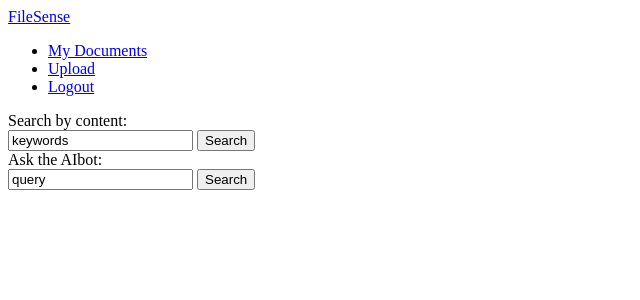
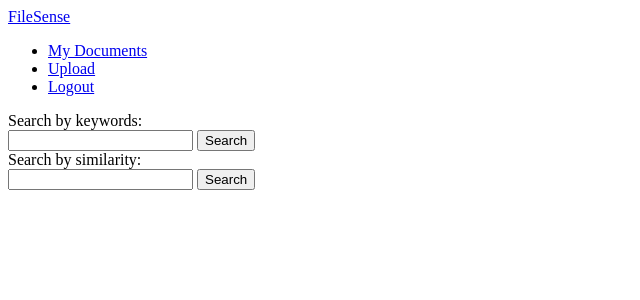
Before and after one commit to MateiBuzdea/FileSense-Project, a Flask app: page /home in a window 1280 px wide. Shown: the top 300 px of the page, without its empty margins (0-640 px from the left). Run offline with Flask 3, Linux system fonts and the light colour scheme; the visitor is signed in with stand-in values (Sample User, id 1); data that the repository does not hold is empty; parts of the project's set-up code (start-up, migrations or seed data) failed here and were passed over.

Commit message:
Fix search functionality

```diff
--- a/docker-compose.yaml
+++ b/docker-compose.yaml
@@ -7,8 +7,8 @@ services:
       context: ./web
       dockerfile: Dockerfile
     volumes:
-      - static_vol:/app/static
-      - ai_vol:/app/ai_data
+      - static_vol:/app/app/static
+      - ai_vol:/app/app/ai_data
     expose:
       - 5000
     env_file:
--- a/web/app/core/views.py
+++ b/web/app/core/views.py
@@ -8,6 +8,7 @@ from .forms import UploadForm
 from app import ai_utils
 
 core_bp = Blueprint("core", __name__)
+
 
 @login_required
 @core_bp.route("/home", methods=["GET"])
@@ -22,38 +23,50 @@ def home():
 @login_required
 @core_bp.route("/search", methods=["POST"])
 def search():
-    # search can be done by keywords or by chatbot
-    # check if the parameter is keywords or query
-    if request.form.get("keywords"):
-        keywords = request.form.get("keywords")
-        ai_results = ai_utils.search_documents(ai_utils.embeddings, keywords)
+    # search can be done by similarity or keywords search
+    # check if the parameter is similarity or keywords
+    if request.form.get("similarity"):
+        query = request.form.get("similarity")
+        ai_results = ai_utils.search_documents(ai_utils.embeddings, query)
 
         # Get the documents from the database
-        results = Document.query.filter(Document.id.in_([result[0] for result in ai_results])).all()
+        results = []
+
+        # make sure that the results are in order of similarity
+        # similarity must be bigger than 0.2
+        for result in ai_results:
+            if result[1] > 0.2:
+                document = Document.query.get(result[0])
+                if document:
+                    results.append(document)
 
         return jsonify({
-            "response":None,
+            "response": None if len(results) > 0 else "No results found.",
             "results": [result.to_dict() for result in results]
             })
 
-    elif request.form.get("query"):
-        query = request.form.get("query")
+    elif request.form.get("keywords"):
+        query = request.form.get("keywords")
 
-        # Get the query and extract the keywords (named entities) using NER
-        sql_query = ai_utils.extract_keywords(ai_utils.nlp, query)
-        with db.engine.connect() as conn:
-            try:
-                results = conn.execute(text(sql_query % current_user.username)).fetchall()
-            except:
-                return jsonify({"error": "Error fetching the database"}), 400
+        # Get the query and extract the keywords
+        keywords = ai_utils.extract_keywords(ai_utils.nlp, query)
+
+        # Filter the documents by keywords
+        try:
+            sql_query = "content LIKE '%" + "%' OR content LIKE '%".join(keywords) + "%'"
+            results = Document.query.filter(text(sql_query)).all()
+        except:
+            return jsonify({
+                "response": "Error fetching results.",
+                "results": []
+                }), 400
 
         return jsonify({
             "response":"Here is what I found:",
-            "results":[result.to_dict() for result in results]
+            "results":[result.to_dict() for result in results] if len(keywords) > 0 else []
             })
 
     return jsonify({"error": "Invalid query."}), 400
-
 
 
 @login_required
--- a/web/app/templates/home.html
+++ b/web/app/templates/home.html
@@ -9,17 +9,17 @@
 </div>
 {% endfor %}
 
-Search by content:
+Search by keywords:
 <form action="{{ url_for('core.search') }}" method="POST">
     <input type="hidden" name="csrf_token" value="{{ csrf_token() }}" />
-    <input type="text" name="keywords" value="keywords">
+    <input type="text" name="keywords">
     <input type="submit" value="Search">
 </form>
 
-Ask the AIbot:
+Search by similarity:
 <form action="{{ url_for('core.search') }}" method="POST">
     <input type="hidden" name="csrf_token" value="{{ csrf_token() }}" />
-    <input type="text" name="query" value="query">
+    <input type="text" name="similarity">
     <input type="submit" value="Search">
 </form>
 
```
Also changed, not shown: web/app/ai_utils/ner_utils.py (+16 -4 lines), web/app/ai_utils/txtai_utils.py (+7 -5 lines), 1 other file.
